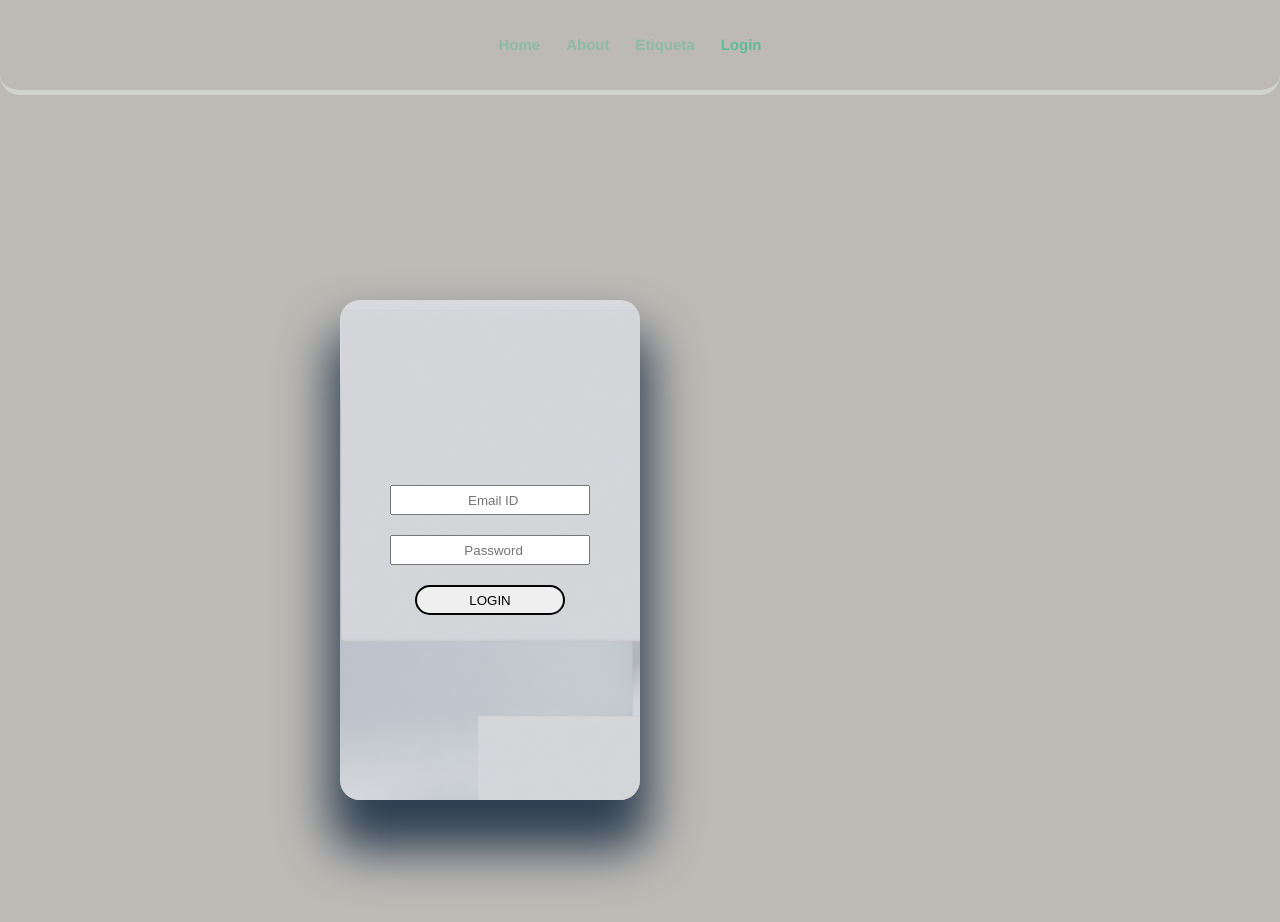
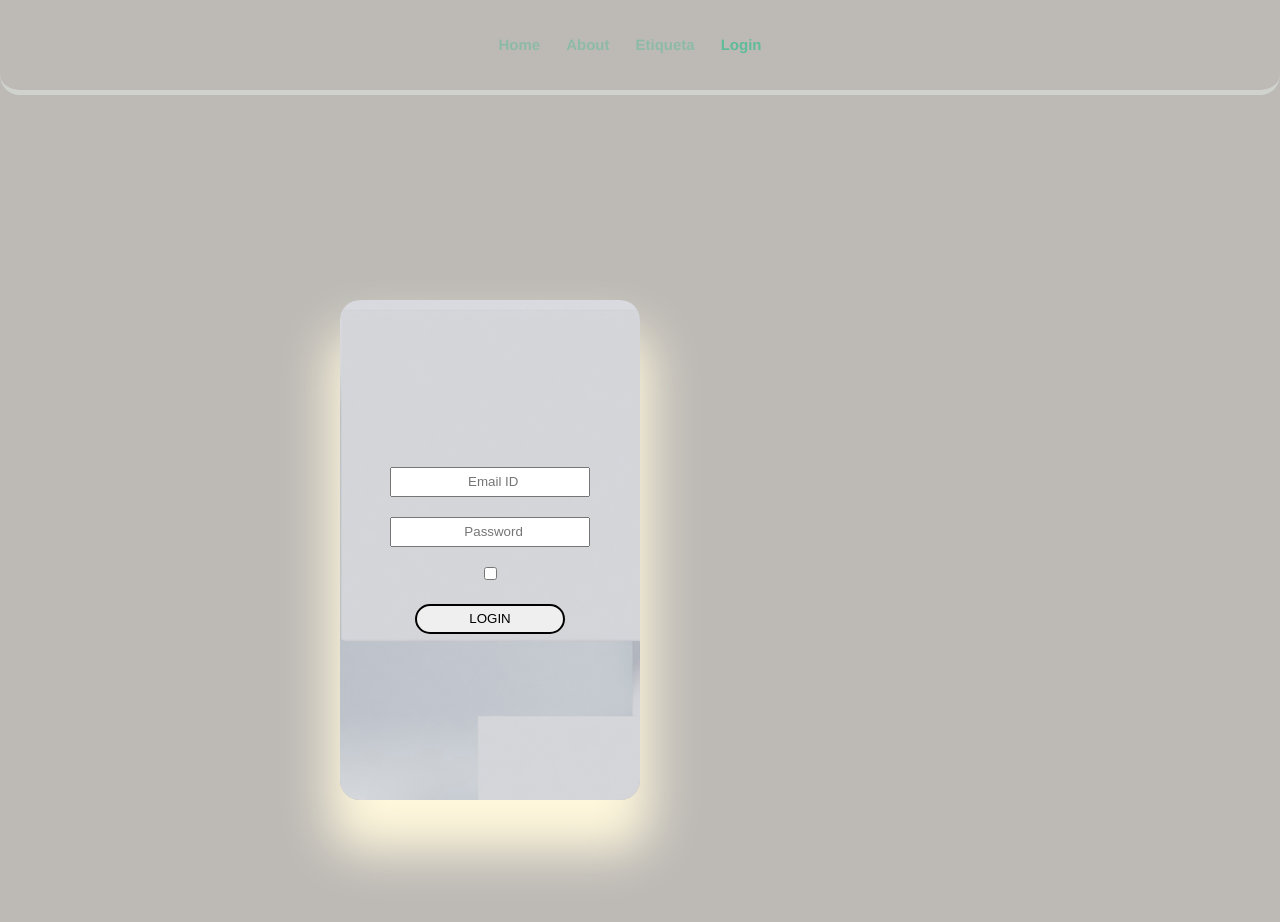
Before and after one commit to David-Code404/Blog, a Vue app in the folder BlogVue/: page /login in a window 1280 px wide. Shown: the top 922 px of the page. Built offline with nearby package versions, Linux system fonts and the light colour scheme.

Commit message:
Actualizando Login version 0.0.3

```diff
--- a/BlogVue/src/views/LoginView.vue
+++ b/BlogVue/src/views/LoginView.vue
@@ -1,10 +1,22 @@
-<script setup></script>
+<script setup>
+import { ref } from "vue"
+
+
+const ver = ref('password')
+
+const Mostrar = ()=>{
+  ver.value = ver.value === 'password' ? 'text' : 'password'
+}
+
+</script>
 
 <template>
   <div class="Principal">
     <div class="Img">
       <div class="email"><input type="email" placeholder="                    Email ID" /></div>
-      <div class="password"><input type="password" placeholder="                   Password" /></div>
+      <div class="password"><input :type="ver" placeholder="                   Password" /></div>
+      <input type="checkbox" @click="Mostrar">
+      <br>
       <button class="BUTTON">LOGIN</button>
     </div>
   </div>
@@ -21,8 +33,7 @@
 }
 
 .Img {
-  background-image: url(../assets/Imagen/white-cubes-3d-background.jpg);
-  background-repeat: no-repeat;
+  background: url(../assets/Imagen/white-cubes-3d-background.jpg);
   width: 300px;
   height: 500px;
   border-radius: 20px;
@@ -30,7 +41,7 @@
   flex-direction: column;
   justify-content: center;
   align-items: center;
-  box-shadow: 0px 40px 50px 10px;
+  box-shadow: 0px 40px 50px 10px cornsilk;
 }
 
 .email,
```
